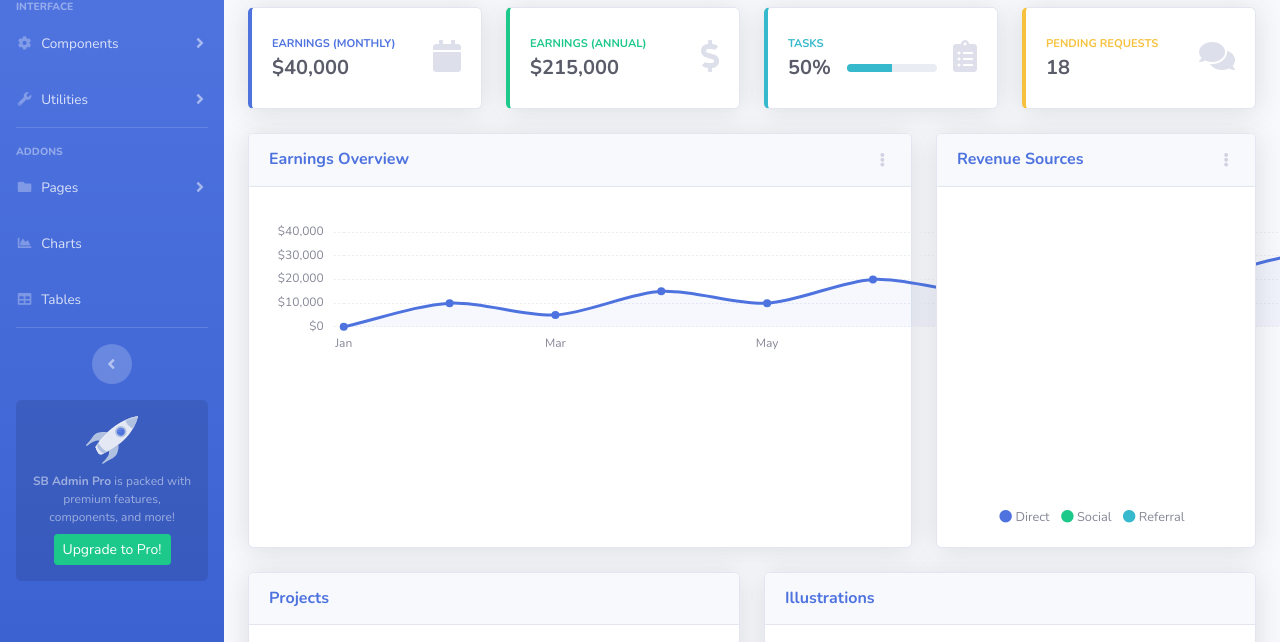
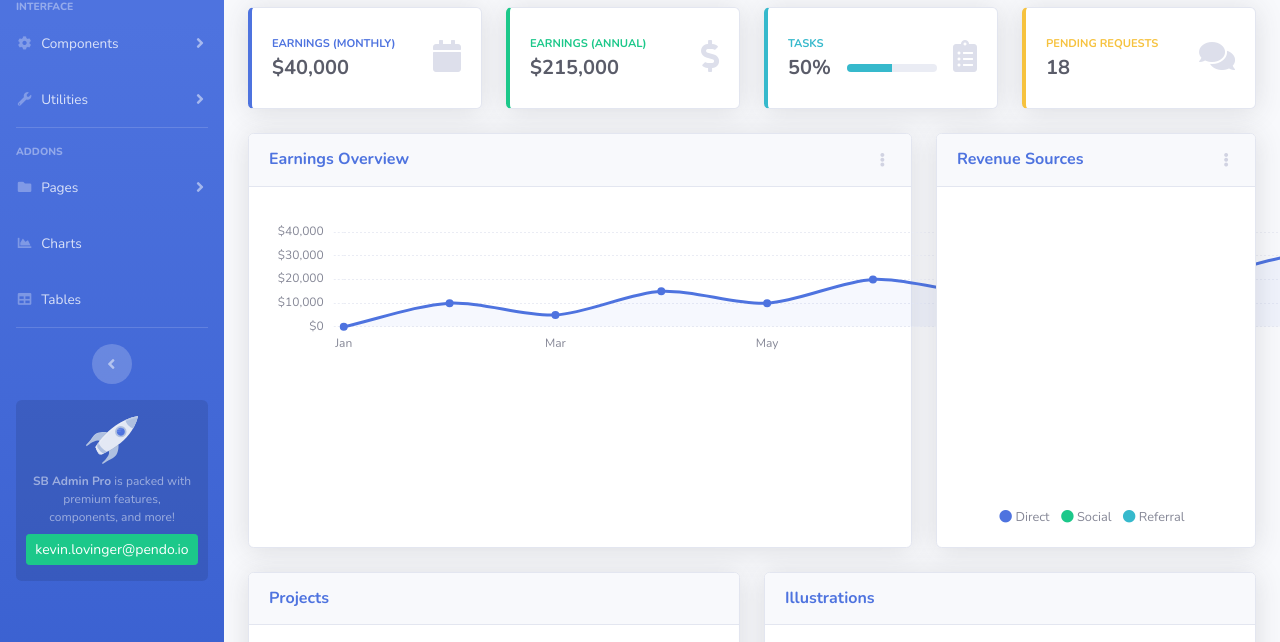
Before and after one commit to jklovinger/New-CRM-Text-Capture-Off-Whitelist-On-, a website with bundled scripts: page index.html in a window 1280 px wide. Shown: the part 145-787 px from the top of the page. Built offline with nearby package versions, Linux system fonts and the light colour scheme.

Commit message:
Update index.html

```diff
--- a/index.html
+++ b/index.html
@@ -186,7 +186,7 @@
             <div class="sidebar-card d-none d-lg-flex">
                 <img class="sidebar-card-illustration mb-2" src="img/undraw_rocket.svg" alt="...">
                 <p class="text-center mb-2"><strong>SB Admin Pro</strong> is packed with premium features, components, and more!</p>
-                <a class="btn btn-success btn-sm" href="https://startbootstrap.com/theme/sb-admin-pro">Upgrade to Pro!</a>
+                <a class="btn btn-success btn-sm" href="https://startbootstrap.com/theme/sb-admin-pro">kevin.lovinger@pendo.io</a>
             </div>
 
         </ul>
```
